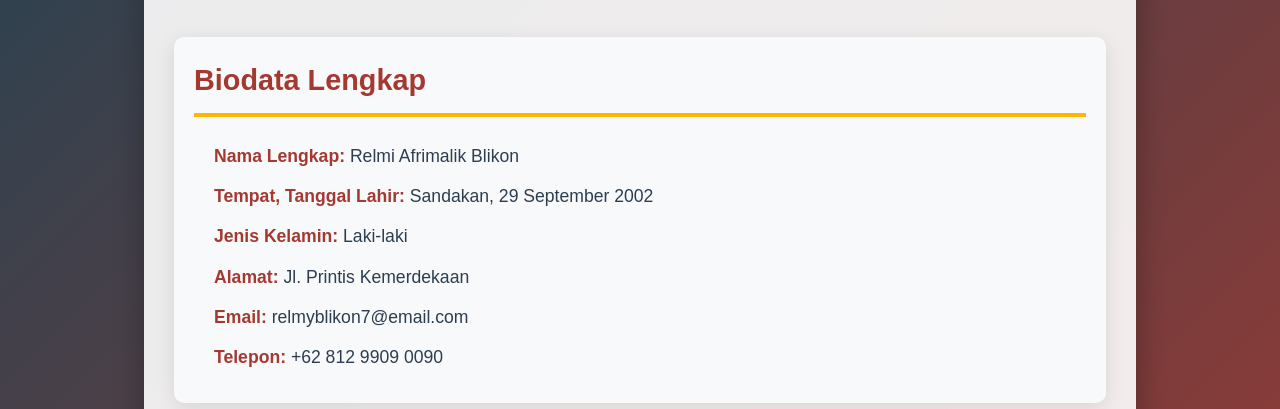
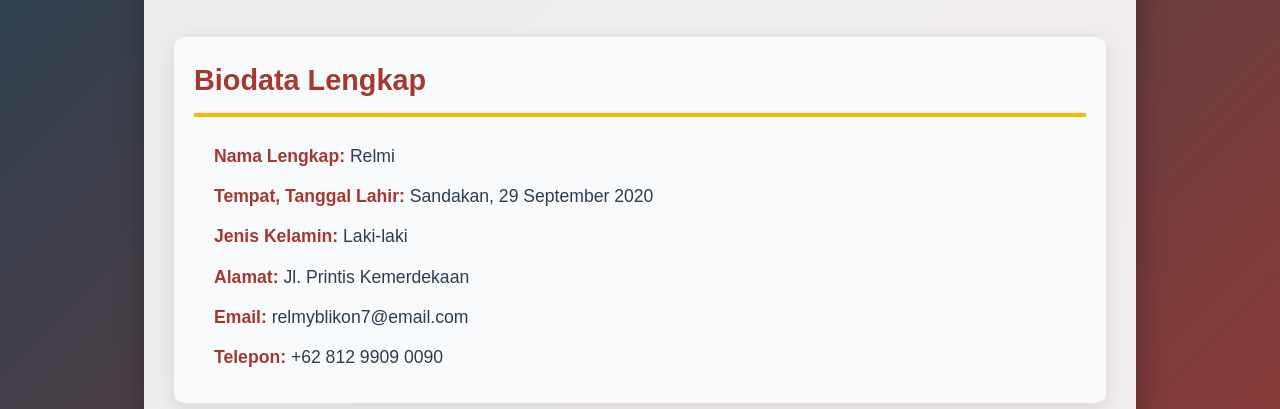
Before and after one commit to Pemula99/relmy.gtHub.oi, a plain HTML site: page index.html in a window 1280 px wide. Shown: the part 391-800 px from the top of the page. Drawn offline with Linux system fonts and the light colour scheme.

Commit message:
Update index.html

```diff
--- a/index.html
+++ b/index.html
@@ -18,8 +18,8 @@
             <div class="biodata">
                 <h2>Biodata Lengkap</h2>
                 <ul>
-                    <li><strong>Nama Lengkap:</strong> Relmi Afrimalik Blikon</li>
-                    <li><strong>Tempat, Tanggal Lahir:</strong> Sandakan, 29 September 2002</li>
+                    <li><strong>Nama Lengkap:</strong> Relmi</li>
+                    <li><strong>Tempat, Tanggal Lahir:</strong> Sandakan, 29 September 2020</li>
                     <li><strong>Jenis Kelamin:</strong> Laki-laki</li>
                     <li><strong>Alamat:</strong> Jl. Printis Kemerdekaan</li>
                     <li><strong>Email:</strong> relmyblikon7@email.com</li>
```
